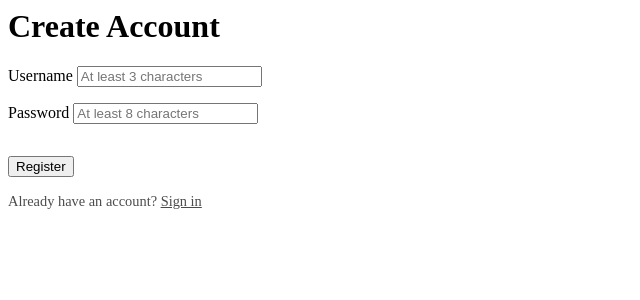
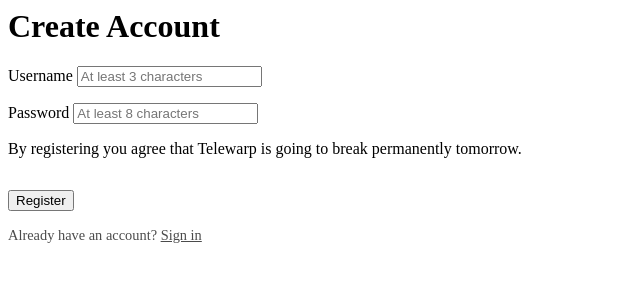
Before and after one commit to OmniBlocks/telewarp, a Node project: template src/views/join/page.ejs in a window 1280 px wide. Shown: the top 300 px of the page, without its empty margins (0-640 px from the left). Run offline with Node 20 templates, Linux system fonts and the light colour scheme; the template is opened without the code that fills it, so the values that code supplies are empty.

Commit message:
Update page.ejs

```diff
--- a/src/views/join/page.ejs
+++ b/src/views/join/page.ejs
@@ -16,6 +16,7 @@
                 <label for="password">Password</label>
                 <input type="password" id="password" name="password" required minlength="8" placeholder="At least 8 characters">
             </div>
+<p>By registering you agree that Telewarp is going to break permanently tomorrow.</p>
 
             <div id="projectInfo" style="display: block; margin-top: 2rem;">
                 <button type="submit">Register</button>
```
